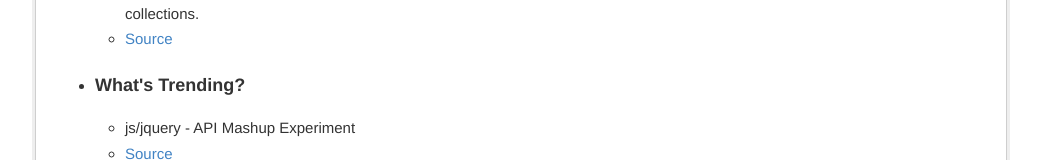
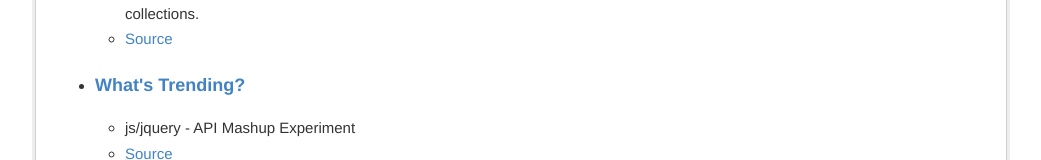
Before and after one commit to Robert-Wett/Robert-Wett.github.io, a plain HTML site: page index.html in a window 1280 px wide. Shown: the part 417-577 px from the top of the page, without its empty margins (119-1160 px from the left). Drawn offline with Linux system fonts and the light colour scheme.

Commit message:
Update index.html

```diff
--- a/index.html
+++ b/index.html
@@ -780,7 +780,7 @@ body .task-list{
 </li>
 <li>
 <h4>
-<a name="whats-trending" class="anchor" href="#whats-trending"><span class="octicon octicon-link"></span></a>What's Trending?</h4>
+<a name="whats-trending" class="anchor" href="#whats-trending"><span class="octicon octicon-link"></span></a><a href="https://github.com/Robert-Wett/WhatsTrending">What's Trending?</a></h4>
 
 <ul>
 <li>js/jquery - API Mashup Experiment</li>
```
